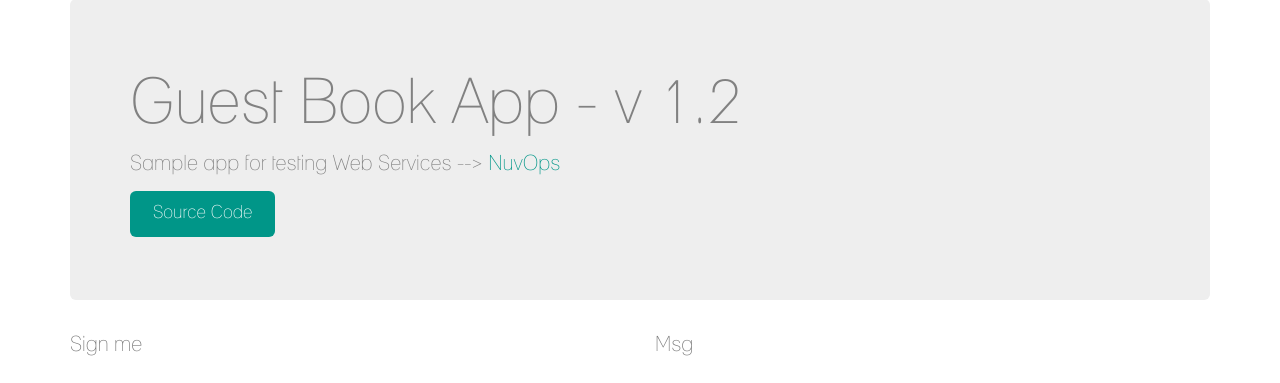
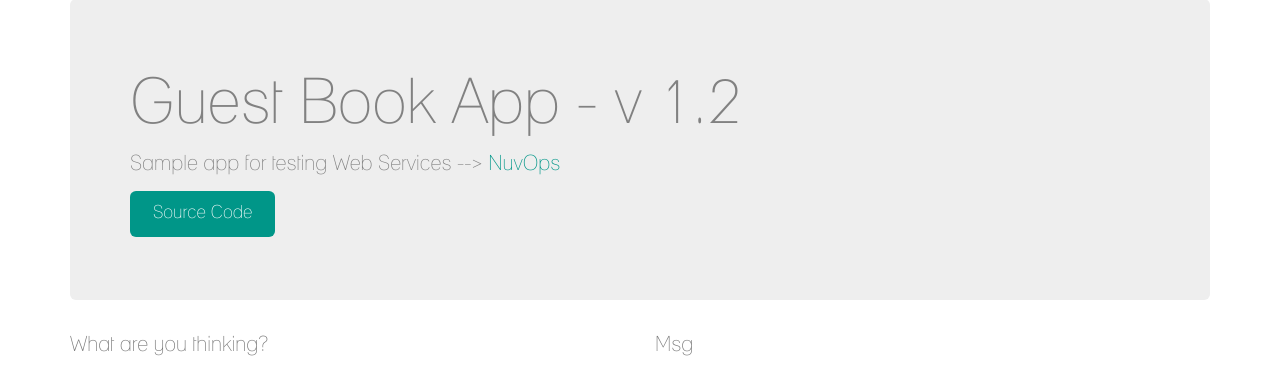
Before and after one commit to libert-xyz/baseApp, a Flask app: page / in a window 1280 px wide. Shown: the part 61-444 px from the top of the page. Run offline with Flask 2, Linux system fonts and the light colour scheme; data that the repository does not hold is empty; some libraries are stand-ins or nearby versions.

Commit message:
update fix 3

```diff
--- a/crud/templates/main.html
+++ b/crud/templates/main.html
@@ -42,7 +42,7 @@ body,html{overflow-x:hidden}body{padding:60px 20px 0}footer{border-top:1px solid
       <div class="col-sm-12 col-lg-12">
         <div class="row">
           <div class="col-sm-4 col-lg-6">
-            <p class="lead text-muted">Sign me</p>
+            <p class="lead text-muted">What are you thinking?</p>
 
             <div class="input-group">
               <span class="input-group-addon">@</span>
```
